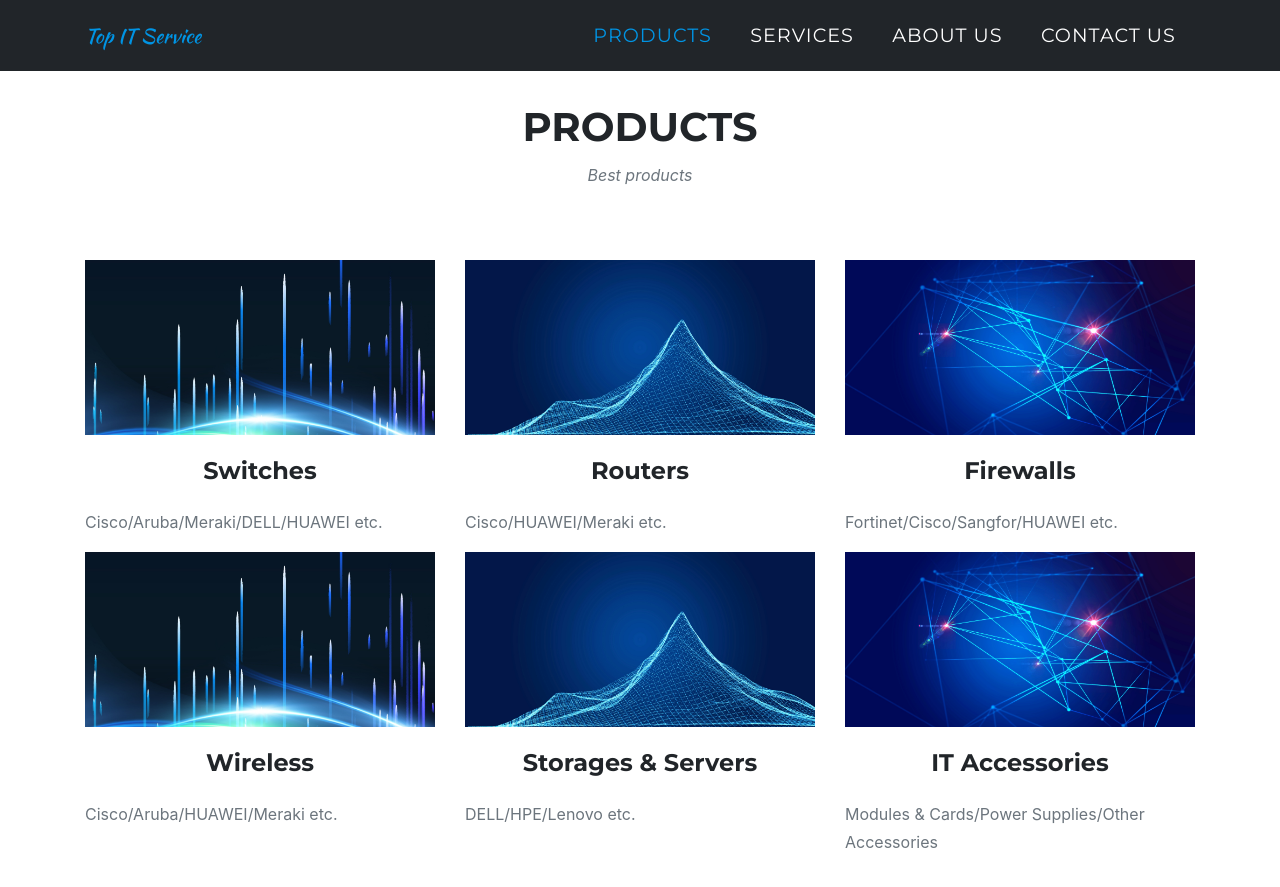
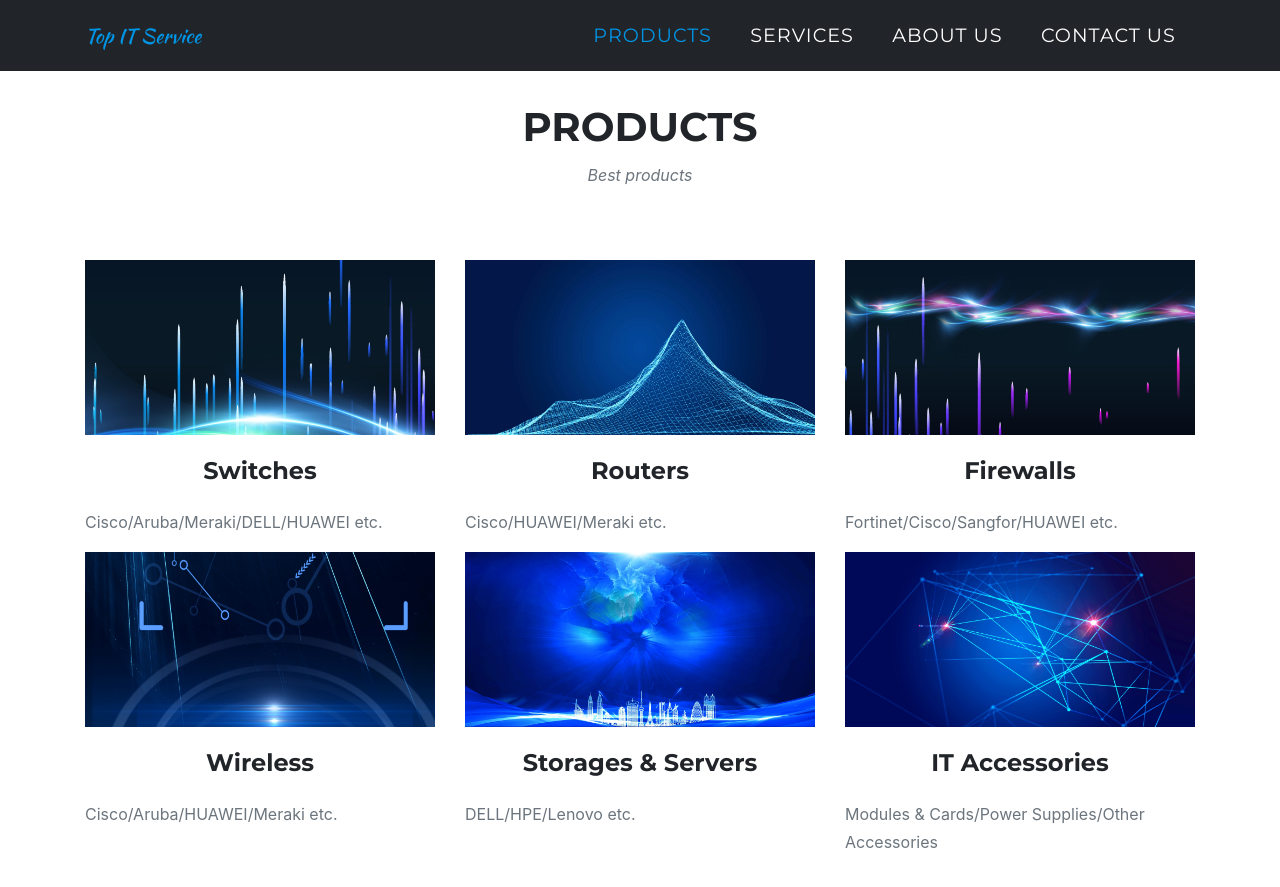
Before and after one commit to cnodejsdotorg/cnodejsdotorg.github.io, a Jekyll site: the page built from index.md, in a window 1280 px wide and 900 px high, scrolled down 912 px. Shown: the top 887 px of the window. Built offline with Jekyll 4.4.1, drawn with Linux system fonts in a browser that asks for light colours; some web fonts are replaced.

Commit message:
2024-01-05 14:24:26
2024-01-05 14:24:26

```diff
--- a/_data/sitetext.yml
+++ b/_data/sitetext.yml
@@ -33,15 +33,15 @@ en: &DEFAULT_EN
       - title: "Firewalls"
         desc: "Fortinet/Cisco/Sangfor/HUAWEI etc."
         # icon: fab fa-markdown
-        icon: assets/img/images/image003.jpg
+        icon: assets/img/images/image008.jpg
       - title: "Wireless"
         desc: "Cisco/Aruba/HUAWEI/Meraki etc."
         # icon: fas fa-shopping-cart #find more at https://fontawesome.com/icons
-        icon: assets/img/images/image001.jpg
+        icon: assets/img/images/image009.jpg
       - title: "Storages & Servers"
         desc: "DELL/HPE/Lenovo etc."
         # icon: fas fa-laptop
-        icon: assets/img/images/image002.jpg
+        icon: assets/img/images/image007.jpg
       - title: "IT Accessories"
         desc: "Modules & Cards/Power Supplies/Other Accessories"
         # icon: fab fa-markdown
```
Also changed, not shown: _portfolio/example.md (+1 -1 lines), _portfolio/project1.md (+1 -1 lines), _portfolio/project2.md (+1 -1 lines), _portfolio/project3.md (+1 -1 lines), assets/img/images/Big_10.jpg (added), assets/img/images/Big_11.jpg (added), assets/img/images/Big_7.jpg (added), assets/img/images/Big_8.jpg (added), 8 other files.
